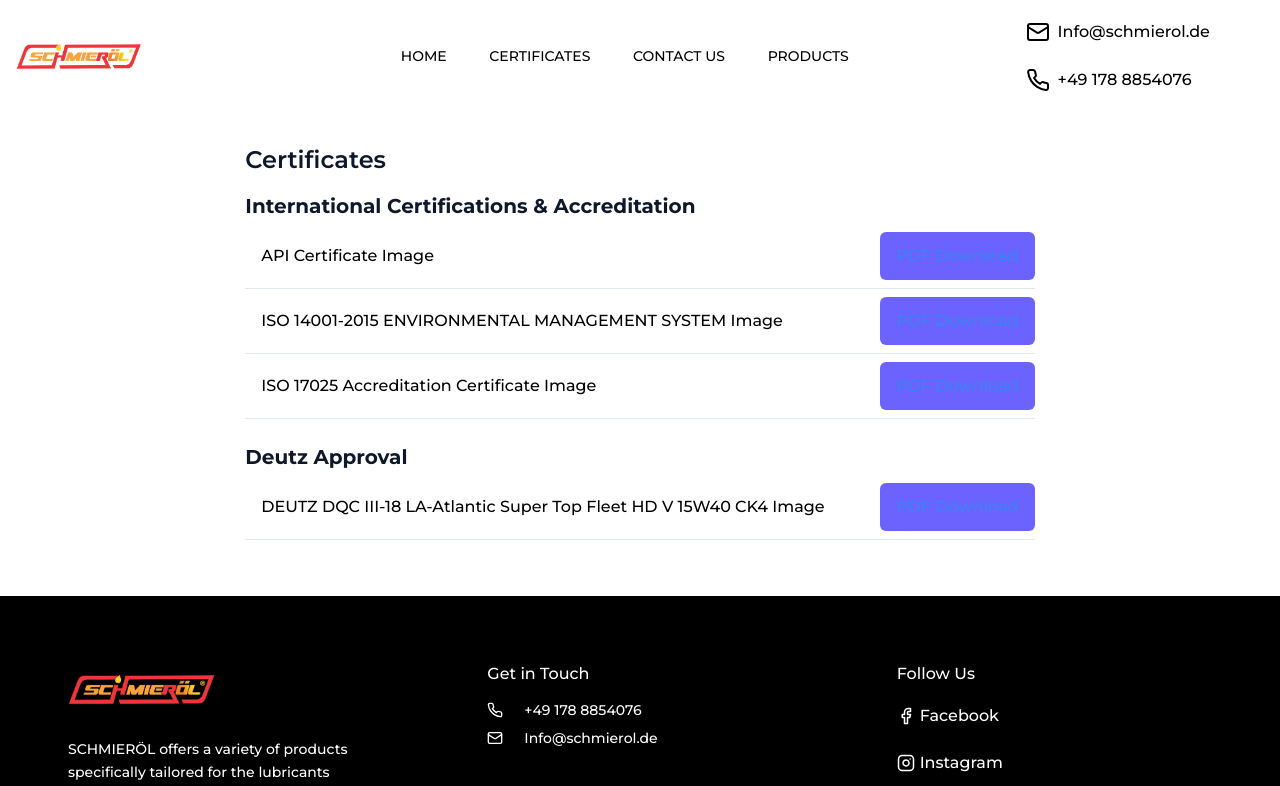
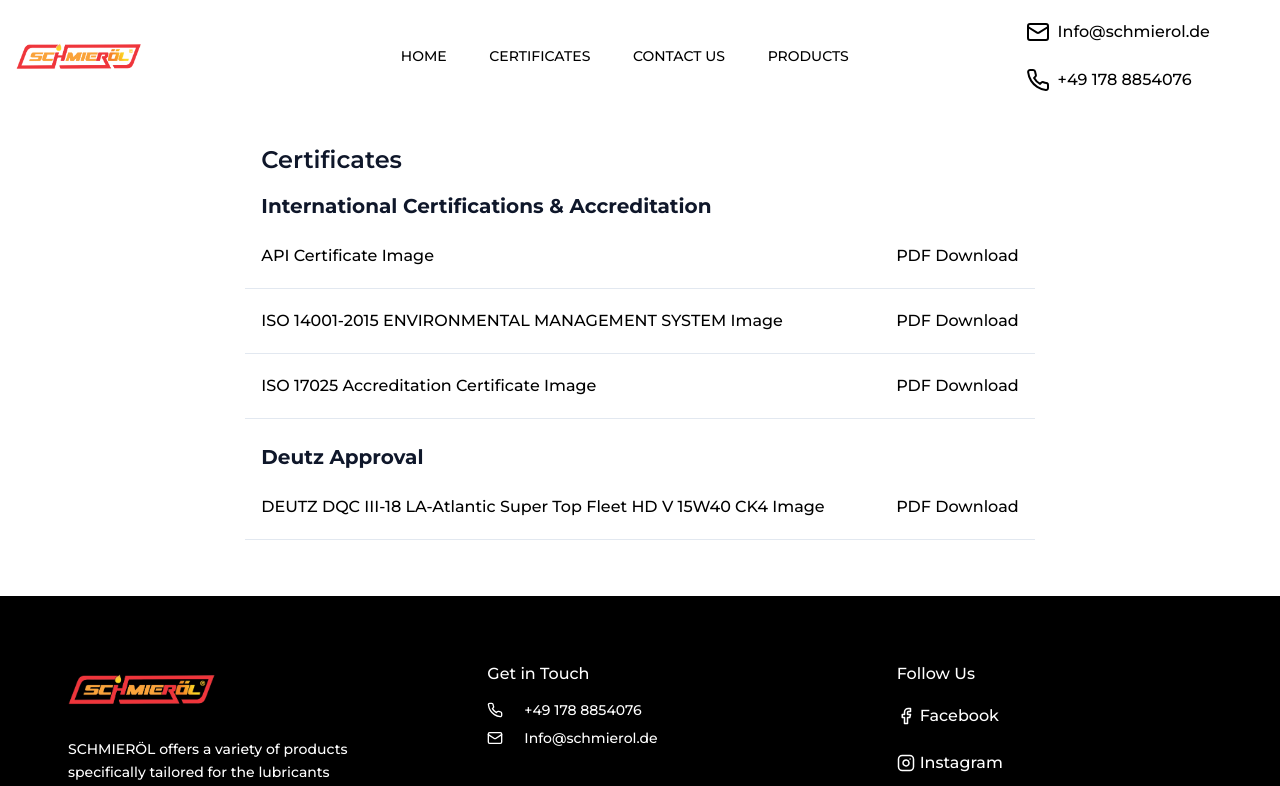
Before and after one commit to cooleo273/atlanticlubes, a React (Create React App) app: page /certificates in a window 1280 px wide. Shown: the top 786 px of the page. Built offline with nearby package versions, Linux system fonts and the light colour scheme.

Commit message:
style certificates

```diff
--- a/src/pages/Certificates/index.tsx
+++ b/src/pages/Certificates/index.tsx
@@ -48,7 +48,7 @@
 
   const handleDownload = async (link: string, filename: string) => {
     try {
-      const response = await fetch(link, { mode: 'cors' });
+      const response = await fetch(link, { mode: 'no-cors' });
       if (!response.ok) {
         throw new Error('Failed to fetch the file.');
       }
@@ -71,10 +71,10 @@
   return (
     <div className="flex items-center justify-center">
       <div className="p-8 w-2/3">
-        <h1 className="text-2xl font-semibold mb-4">Certificates</h1>
+        <h1 className="text-2xl font-semibold mb-4 px-4">Certificates</h1>
         {certificates.map((category, index) => (
           <div key={index} className="mb-6">
-            <h2 className="text-xl font-bold mb-3">{category.category}</h2>
+            <h2 className="text-xl font-bold mb-3 px-4">{category.category}</h2>
             <ul className="space-y-2 w-2/3 lg:w-full">
               {category.items.map((item, idx) => (
                 <li
@@ -83,13 +83,13 @@
                 >
                   <button
                     onClick={() => openModal(item)}
-                    className="text-black bg-white hover:text-white hover:bg-black py-2 px-4 rounded-md"
+                    className="text-black bg-white  hover:underline hover:bg-white py-2 px-4 rounded-md"
                   >
                     {item.name} Image
                   </button>
                   <button
                     onClick={() => handleDownload(item.pdfLink, `${item.name}.pdf`)}
-                    className="text-blue-500 hover:text-blue-700 py-2 px-4 rounded-md"
+                    className=" bg-white text-black hover:text-orange-500 hover:bg-white hover:underline py-2 px-4 rounded-md"
                   >
                     PDF Download
                   </button>
@@ -118,7 +118,7 @@
                     href={selectedCertificate.imgLink}
                     target="_blank"
                     rel="noopener noreferrer"
-                    className="px-4 py-2 bg-green-500 text-white rounded hover:bg-green-700 text-center"
+                    className="px-4 py-1 bg-white text-black border rounded hover:bg-black hover:text-white text-center"
                   >
                     View
                   </a>
@@ -126,13 +126,13 @@
                     onClick={() =>
                       handleDownload(selectedCertificate.imgLink, `${selectedCertificate.name}.jpg`)
                     }
-                    className="px-4 py-2 bg-blue-500 text-white rounded hover:bg-blue-700 text-center"
+                    className="px-4 py-1 bg-black text-white rounded hover:bg-white hover:text-black hover:border text-center"
                   >
                     Download
                   </button>
                   <button
                     onClick={closeModal}
-                    className="px-4 py-2 bg-gray-500 text-white rounded hover:bg-gray-700 text-center"
+                    className="px-4 py-1 bg-gray-500 text-white rounded hover:bg-gray-700 text-center"
                   >
                     Close
                   </button>
```
